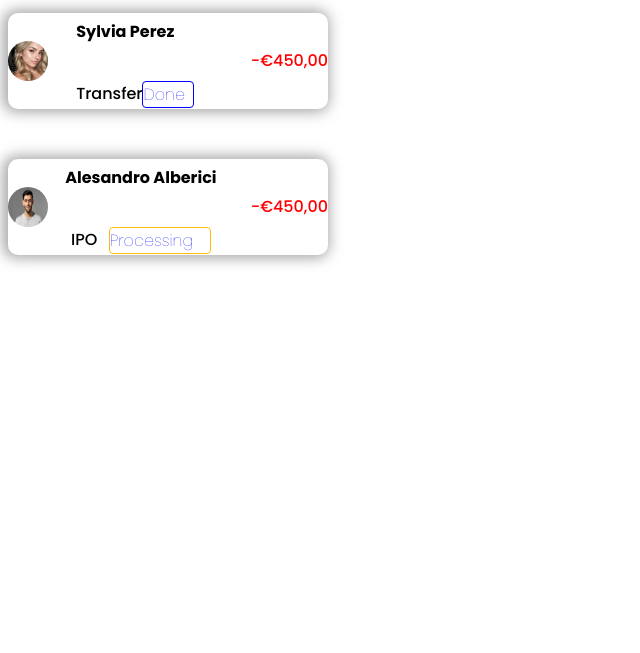
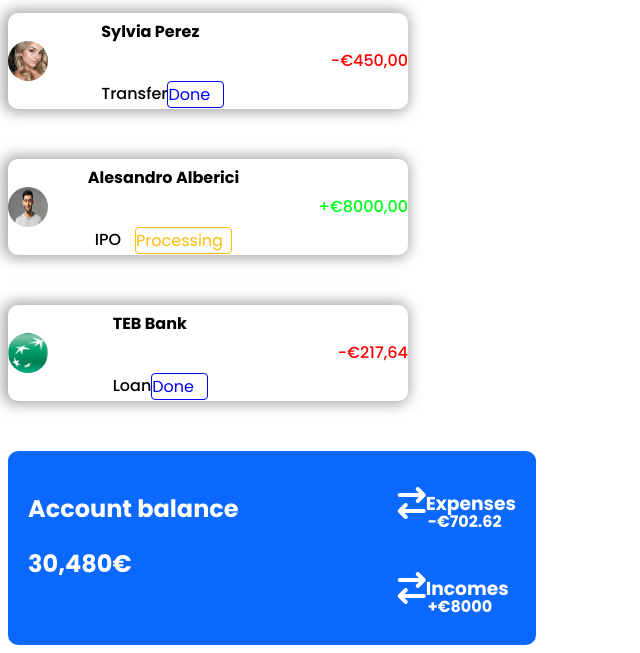
Before and after one commit to drinii79/FlexBank, a plain HTML site: page index.html in a window 1280 px wide. Shown: the part 558-1211 px from the top of the page, without its empty margins (0-640 px from the left). Before the commit the page ends 871 px from the top, so only its background shows below. Drawn offline with Linux system fonts and the light colour scheme.

Commit message:
versioni i trete

```diff
--- a/index.html
+++ b/index.html
@@ -32,7 +32,7 @@
         <h4>Netflix Family Pack</h4>
     <div id="billi">
         <p style="font-weight: 500;">Bill</p><br>
-        <p id="button" style="color: blue;"> Done</p>
+        <button class="button-2" role="button">Button 2</button>
 
     </div>
     </div>
@@ -81,14 +81,67 @@
         <h4>Alesandro Alberici</h4>
     <div id="billi">
         <p style="font-weight: 500;">IPO</p> <br><br>
-        <p id="proces" style="color: blue;"> Processing</p>
+        <p id="proces" > Processing</p>
 
     </div>
     </div>
     <br>
-    <p style="color: red;font-weight: 500;">-€450,00</p>
+    <p style="color: rgb(0, 255, 26);font-weight: 500;">+€8000,00</p>
 
 </div>
 <br><br>
+
+<div id="netflix">
+    <img id="fotoja" src="teb.jfif" alt="">
+    <div id="net">
+        <h4>TEB Bank</h4>
+    <div id="billi">
+        <p style="font-weight: 500;">Loan</p> <br><br>
+        <p id="button" style="color: blue;"> Done</p>
+
+    </div>
+    </div>
+    <br>
+    <p style="color: red;font-weight: 500;">-€217,64</p>
+
+</div>
+<br><br>
+
+
+
+<div id="balance">
+
+    <div id="left-side">
+        <h2>Account balance</h2>
+        <h2>30,480€</h2>
+    </div>
+
+       <div id="primary">
+
+    <div id="right">
+<div id="expense">
+
+    <div id="bashk">
+        <i class="fa-solid fa-arrow-right-arrow-left fa-2xl"></i>
+        <h3>Expenses</h3>
+    </div>
+
+    <h4>-€702.62</h4>
+</div>
+
+<div id="income">
+
+    <div id="bashk2">
+        <i class="fa-solid fa-arrow-right-arrow-left fa-2xl"></i>
+        <h3>Incomes</h3>
+    </div>
+
+    <h4>+€8000</h4>
+    </div>
+
+</div>
+
+    </div>
+</div>
 </body>
 </html>
--- a/style.css
+++ b/style.css
@@ -19,7 +19,7 @@ body{
 }
 #netflix{
     height: 6em;
-    width: 20em;
+    width: 25em;
     display: flex;
     align-items: center;
     justify-content: space-between;
@@ -42,14 +42,42 @@ border-radius: 10px;
     justify-content: space-evenly;
 }
 #button{
+    font-weight: 400;
    color: blue;
     border: 1px solid blue;
     border-radius: 4px;
-    width:50px
+    width:55px
 }
 #proces{
+    font-weight: 400;
     color: #FFBB0B;
     border: 1px solid #FFBB0B;
     border-radius: 4px;
-    width:100px
+    width:95px
+
 }
+#balance{
+    width: 488px;
+    height: 154px;
+    background-color: #0B69FF;
+    display: flex;
+    justify-content: space-between;
+    color: white;
+    border-radius: 10px;
+    padding: 20px;
+}
+#primary{
+    display: flex;
+}
+#bashk{
+    display: flex;
+    align-items: center;
+    margin-bottom: -49px;
+    margin-left: -30px;
+}
+#bashk2{
+    display: flex;
+    align-items: center;
+    margin-bottom: -49px;
+    margin-left: -30px;
+}
```
Also changed, not shown: teb.jfif (added).
